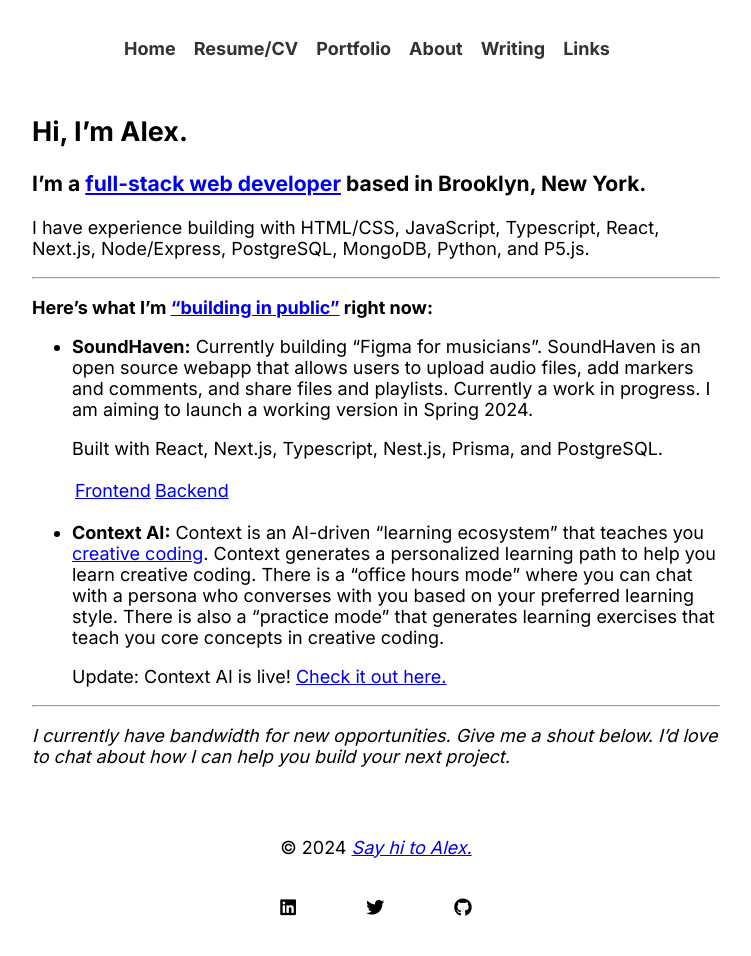
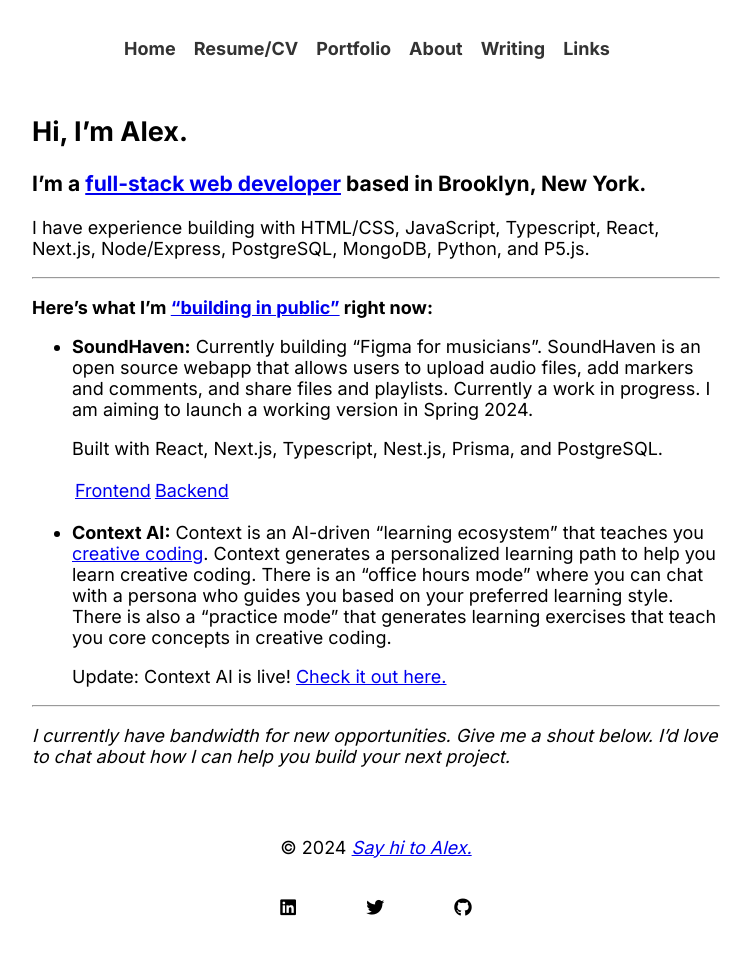
Before and after one commit to alexdwagner/alexdwagner.github.io, a Jekyll site: the page built from index.md, in a window 1280 px wide. Shown: the whole page, without its empty margins (264-1015 px from the left). Built offline with Jekyll 4.4.1, drawn with Linux system fonts in a browser that asks for light colours.

Commit message:
Changed home page text.

```diff
--- a/index.md
+++ b/index.md
@@ -22,7 +22,7 @@ I have experience building with HTML/CSS, JavaScript, Typescript, React, Next.js
 
     [Frontend](https://github.com/alexdwagner/soundhaven-frontend) | [Backend](https://github.com/alexdwagner/soundhaven-backend)
 
-* **Context AI:** Context is an AI-driven "learning ecosystem" that teaches you [creative coding](https://p5js.org/). Context generates a personalized learning path to help you learn creative coding. There is a "office hours mode" where you can chat with a persona who converses with you based on your preferred learning style. There is also a "practice mode" that generates learning exercises that teach you core concepts in creative coding.
+* **Context AI:** Context is an AI-driven "learning ecosystem" that teaches you [creative coding](https://p5js.org/). Context generates a personalized learning path to help you learn creative coding. There is an "office hours mode" where you can chat with a persona who guides you based on your preferred learning style. There is also a "practice mode" that generates learning exercises that teach you core concepts in creative coding.
 
     Update: Context AI is live! [Check it out here.](https://context-learn.com/)
 
```
